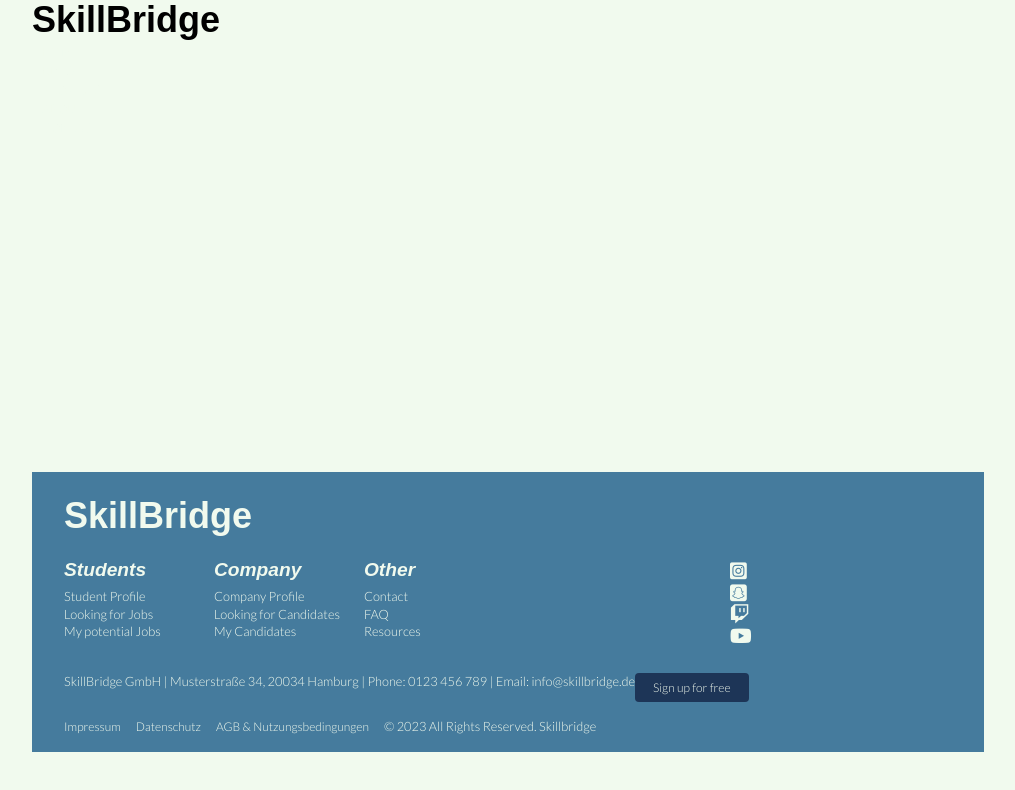
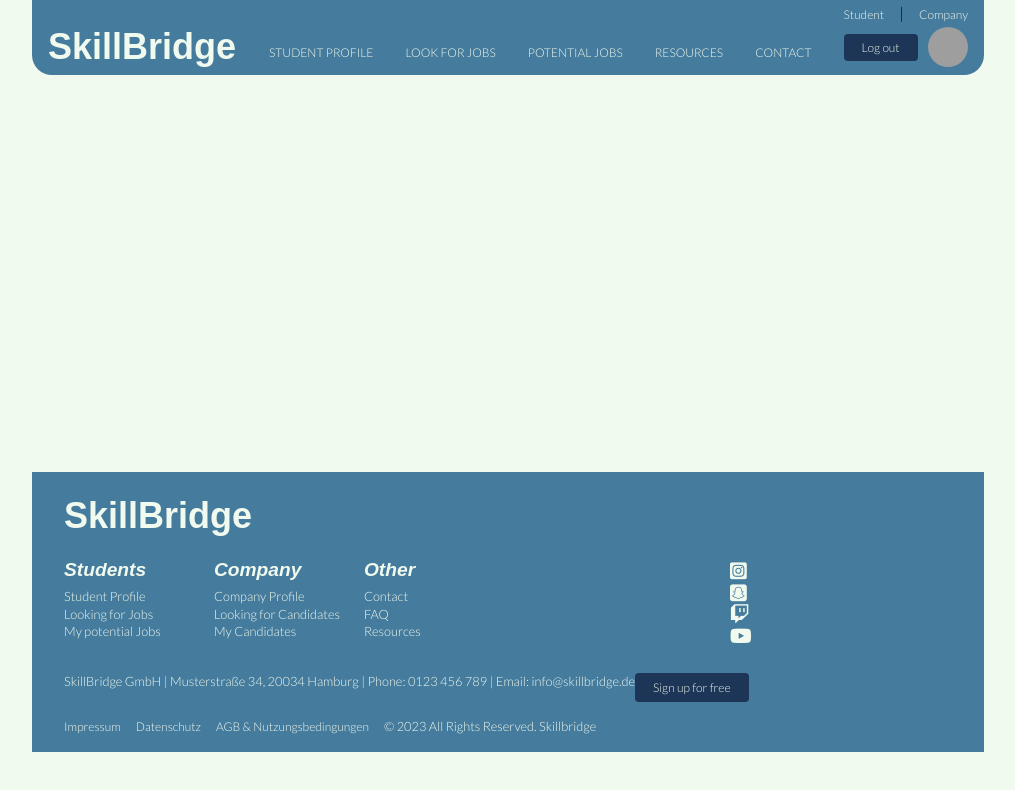
Before and after one commit to Akki-on-Rails/skill-bridge, a React (Create React App) app in the folder client/: page / in a window 1280 px wide. Shown: the top 790 px of the page, without its empty margins (132-1147 px from the left). Built offline with nearby package versions, Linux system fonts and the light colour scheme; grey boxes are pictures that could not be loaded; a web font is replaced by a local one.

Commit message:
created navbar component to replace header. finished navbar

```diff
--- a/client/src/components/header.js
+++ /dev/null
@@ -1,49 +0,0 @@
-import React from "react";
-
-import styles from './header.module.scss';
-import avatars from '../styles/avatars.module.scss';
-import buttons from '../styles/buttons.module.scss';
-import BurgerButton from './atoms/burgerButton'
-
-import "../assets/css/fontawesome.css"
-import "../assets/css/brands.css"
-import "../assets/css/solid.css"
-
-const Header = () => {
-  return (
-    <header className={styles.header_wrapper}>
-      <div className={styles.logo}>
-        {/* Here we need a Logo and/or Slogan */}
-        <h1>SkillBridge</h1>
-      </div>
-      {/* for the menu I recommend a conditional based on screen size: */}
-      {/* if > 100px show horizontal menu */}
-      {/* else show burger menu */}
-      <div className={styles.menu}>
-        <ul>
-          <li><a href="#">student profile</a></li>
-          <li><a href="#">looking for jobs</a></li>
-          <li><a href="#">potential jobs</a></li>
-          <li><a href="#">resources</a></li>
-          <li><a href="#">contact</a></li>
-        </ul>
-      </div>
-      <div className={styles.login}>
-        {/* here we need a switch/toggle */}
-        <div className={styles.user_switch}>
-          <a href='#'>Student</a>  |  <a href='#'>Company</a>
-        </div>
-        {/* here we need to insert user images dynamicly from DB */}
-        {/* also we have to create a conditional: */}
-        {/* if logged in show avatar and 'log out' */}
-        {/* else show 'log in' and 'sign up' */}
-        <div className={styles.user_comp}>
-          <a className={buttons.btn_flat}>Log out</a>
-          <img className={avatars.avatar_small} src='https://picsum.photos/id/64/200/300' alt='user avatar'></img>
-        </div>
-      </div>
-    </header>
-  )
-}
-
-export default Header
--- a/client/src/components/header.module.scss
+++ /dev/null
@@ -1,75 +0,0 @@
-@import '../styles/colors.module.scss';
-@import '../styles/fonts.module.scss';
-
-* {
-  box-sizing: border-box;
-}
-
-.header_wrapper {
-  color: $c-background;
-  font-size: $b-font-size;
-  line-height: $b-line-height;
-  font-weight: $b-font-weight;
-  background-color: $c-secondary;
-  height: 75px;
-  padding: 0 2rem;
-  margin-bottom: auto;
-  border-radius: 0 0 20px 20px;
-  display: flex;
-  justify-content: space-between;
-  align-items: flex-end;
-}
-
-.menu {
-  position: relative;
-}
-
-.logo {
-  padding-bottom: 3px;
-}
-.logo, .menu, .login {
-  margin-top: auto;
-}
-
-.login {
-  padding-bottom: 8px;
-}
-
-.user_comp {
-  display: flex;
-  align-items: center;
-}
-
-.user_comp a {
-  margin-right: 10px;
-  height: 100%;
-}
-
-.menu ul {
-  display: flex;
-  align-items: flex-end;
-  padding-bottom: 6px;
-}
-
-ul a {
-  text-transform: uppercase;
-  padding: 0 10px 8px;
-}
-
-ul {
-  a:hover, :active, :focus {
-    padding: 0 10px 5px;
-    border-bottom: 3px solid $c-contrast;
-  }
-}
-
-.menu {
-  a:active, :focus {
-    font-weight: 700;
-  }
-}
-
-.user_switch {
-  text-align: center;
-  margin-bottom: 3px;
-}
--- a/client/src/components/navbar.js
+++ b/client/src/components/navbar.js
@@ -16,10 +16,8 @@ const Navbar = () => {
   return (
     <nav className={styles.nav_wrapper}>
       <div className={styles.navigation}>
-      <a href="/" className={styles.brand_name}>
-        MacroSoft
-      </a>
-      <button className={styles.hamburger} onClick={() => {setIsNavExpanded(!isNavExpanded);}}>
+      <h1 className={styles.brand_name}>SkillBridge</h1>
+      <button className={styles.hamburger} onClick={() => {setIsNavExpanded(!isNavExpanded)}}>
         {/* icon from heroicons.com */}
         <svg
           xmlns="http://www.w3.org/2000/svg"
@@ -34,13 +32,12 @@ const Navbar = () => {
           />
         </svg>
       </button>
-      <div className={isNavExpanded ? styles.navigation_menu.expanded : styles.navigation_menu}>
+      <div className={isNavExpanded ? styles.navigation_expanded : styles.navigation_menu}>
         <ul>
-          <li><a href="#">Home</a></li>
-          <li><a href="#">About</a></li>
-          <li><a href="#">Contact</a></li>
-          <li><a href="#">Contact</a></li>
-          <li><a href="#">Contact</a></li>
+          <li><a href="#">student profile</a></li>
+          <li><a href="#">look for jobs</a></li>
+          <li><a href="#">potential jobs</a></li>
+          <li><a href="#">resources</a></li>
           <li><a href="#">Contact</a></li>
         </ul>
       </div>
--- a/client/src/components/navbar.module.scss
+++ b/client/src/components/navbar.module.scss
@@ -1,10 +1,22 @@
 @import '../styles/colors.module.scss';
 @import '../styles/fonts.module.scss';
 
+* {
+  box-sizing: border-box;
+}
+
 .nav_wrapper {
+  height: 75px;
+  width: 100%;
+  background-color: $c-secondary;
+  border-radius: 0 0 20px 20px;
   display: flex;
   align-items: flex-end;
   justify-content: space-between;
+}
+
+.navigation a {
+  text-transform: uppercase;
 }
 
 .login {
@@ -31,51 +43,58 @@
 }
 
 .navigation {
-  height: 60px;
-  width: 100%;
+  // width: 100%;
   display: flex;
-  align-items: center;
+  align-items: flex-end;
   position: relative;
-  padding: 0.5rem 0rem;
-  background-color: #fff;
-  color: black;
-  box-shadow: 0 2px 2px 2px rgba(9, 9, 9, 0.23);
+  flex-grow: 1;
 }
 
 .brand_name {
-  text-decoration: none;
-  color: black;
-  font-size: 1.3rem;
+  color: $c-background;
   margin-left: 1rem;
+  padding: .5rem 0rem;
 }
 .navigation_menu {
   margin-left: auto;
+  display: flex;
 }
 
 .navigation_menu ul {
   display: flex;
   padding: 0;
+  margin-right: 1rem;
 }
 .navigation_menu li {
   // removes default disc bullet for li tags and applies margin to left & right side
   list-style-type: none;
-  margin: 0 1rem;
 }
+
 .navigation_menu li a {
   // increases the surface area of the anchor tag to span more than just the anchor text
   text-decoration: none;
+  padding: 0 1rem 15px;
   display: block;
   width: 100%;
 }
-
+.navigation_menu li a:hover {
+  border-bottom: 3px solid $c-contrast;
+  color: $c-contrast;
+  font-weight: 700;
+  padding-bottom: 12px;
+}
+.navigation_menu li a:active {
+  color: $c-background;
+  font-weight: 700;
+}
 .hamburger {
   // removes default border on button element
   border: 0;
   height: 40px;
   width: 40px;
   padding: 0.5rem;
-  border-radius: 50%;
-  background-color: #283b8b;
+  border-radius: 4px;
+  background-color: $c-primary;
   cursor: pointer;
   transition: background-color 0.2s ease-in-out;
 // positions the icon to the right and center aligns it vertically
@@ -86,46 +105,56 @@
   display: none;
 }
 .hamburger:hover {
-  background-color: #2642af;
-}
-
-@media screen and (max-width: 1000px) {
-
+  background-color: $c-primary-65;
 }
 
 @media screen and (max-width: 1000px) {
   .hamburger {
     display: block;
   }
-  .navigation_menu ul {
+
+  .navigation_menu {
+    display: none;
+  }
+  .navigation_expanded ul {
     // navigation menu is positioned to start 60px from the top of the document (which is directly below the navbar)
     position: absolute;
     top: 60px;
-    left: 0;
+    right: -135px;
     // stacks the li tags vertically
     flex-direction: column;
    // makes menu span full height and width
-    width: 100%;
-    height: calc(100vh - 77px);
-    background-color: white;
-    border-top: 1px solid black;
-    display: none;
+    width: 200px;
+    // height: calc(100vh - 77px);
+    background-color: $c-tertiary;
+    // display: none;
   }
-  .navigation_menu li {
+  .navigation_expanded li {
     // centers link text and strips off margin
-    text-align: center;
+    padding: .5rem 1rem;
     margin: 0;
   }
-  .navigation_menu li a {
-    color: black;
+  .navigation_expanded li a {
+    color: $c-text;
+    text-transform: uppercase;
     // increases the surface area of the anchor tag to span the full width of the menu
     width: 100%;
-    padding: 1.5rem 0;
+    // padding: 1.5rem 0;
   }
-  .navigation_menu li:hover {
-    background-color: #eee;
+  .navigation_expanded li:hover {
+    background-color: $c-secondary;
+    border-bottom: 3px solid $c-contrast;
   }
-  .navigation-menu.expanded ul {
+  .navigation_expanded li a:hover {
+    color: $c-contrast;
+    font-weight: 700;
+    border-bottom: 0;
+  }
+  .navigation_expanded li:hover a {
+    color: $c-contrast;
+    font-weight: 700;
+  }
+  .navigation_expanded ul {
     display: block;
   }
 }
--- a/client/src/components/navbar2.js
+++ /dev/null
@@ -1,37 +0,0 @@
-import React from "react";
-// import { NavLink } from 'react-router-dom'
-
-import './navbar2.module.scss'
-
-const Navbar2 = () => {
-  return (
-    <nav className="navbar">
-      <div className="container">
-        <div className="logo">
-          <h1>SkillBridge</h1>
-        </div>
-        <div className="nav-elements">
-          <ul>
-            <li>
-              <a href="/">Home</a>
-            </li>
-            <li>
-              <a href="/blog">Blog</a>
-            </li>
-            <li>
-              <a href="/projects">Projects</a>
-            </li>
-            <li>
-              <a href="/about">About</a>
-            </li>
-            <li>
-              <a href="/contact">Contact</a>
-            </li>
-          </ul>
-        </div>
-      </div>
-    </nav>
-  )
-}
-
-export default Navbar2
--- a/client/src/index.js
+++ b/client/src/index.js
@@ -4,9 +4,7 @@ import ReactDOM from 'react-dom/client';
 import './index.scss';
 import LoginCard from './components/login-card';
 import Footer from './components/footer';
-import Header from './components/header';
 import Navbar from './components/navbar';
-import Navbar2 from './components/navbar2';
 
 
 // import ImageComponent from './components/image-slider';
@@ -17,9 +15,7 @@ root.render(
   <React.StrictMode>
     <body>
       <div className={ 'body_wrapper' }>
-        {/* <Header /> */}
-        {/* <Navbar /> */}
-        <Navbar2 />
+        <Navbar />
         {/* <LoginCard /> */}
         {/* <ImageComponent /> */}
         <Footer />
```
Also changed, not shown: client/src/components/navbar2.module.scss (deleted).
